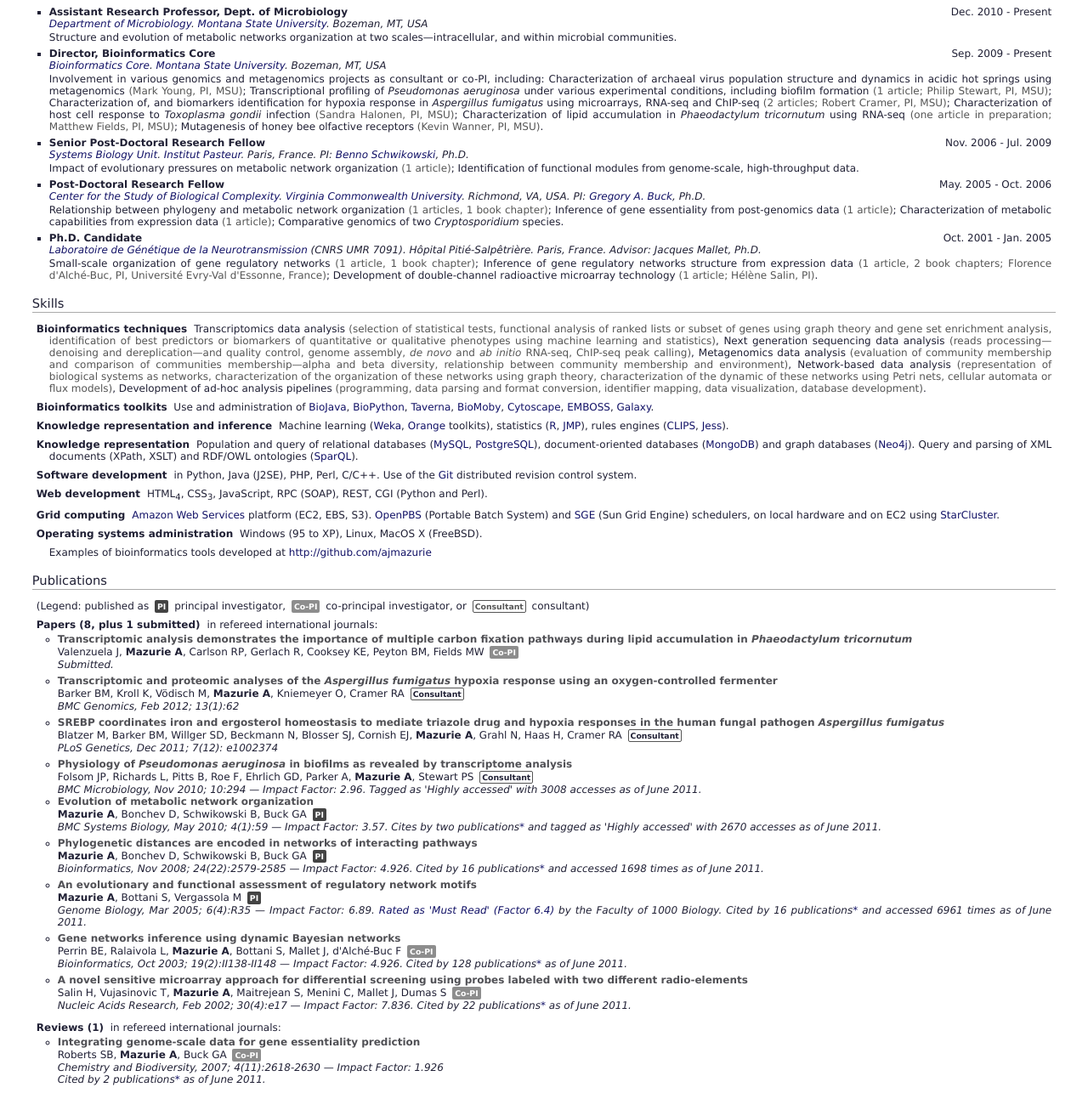
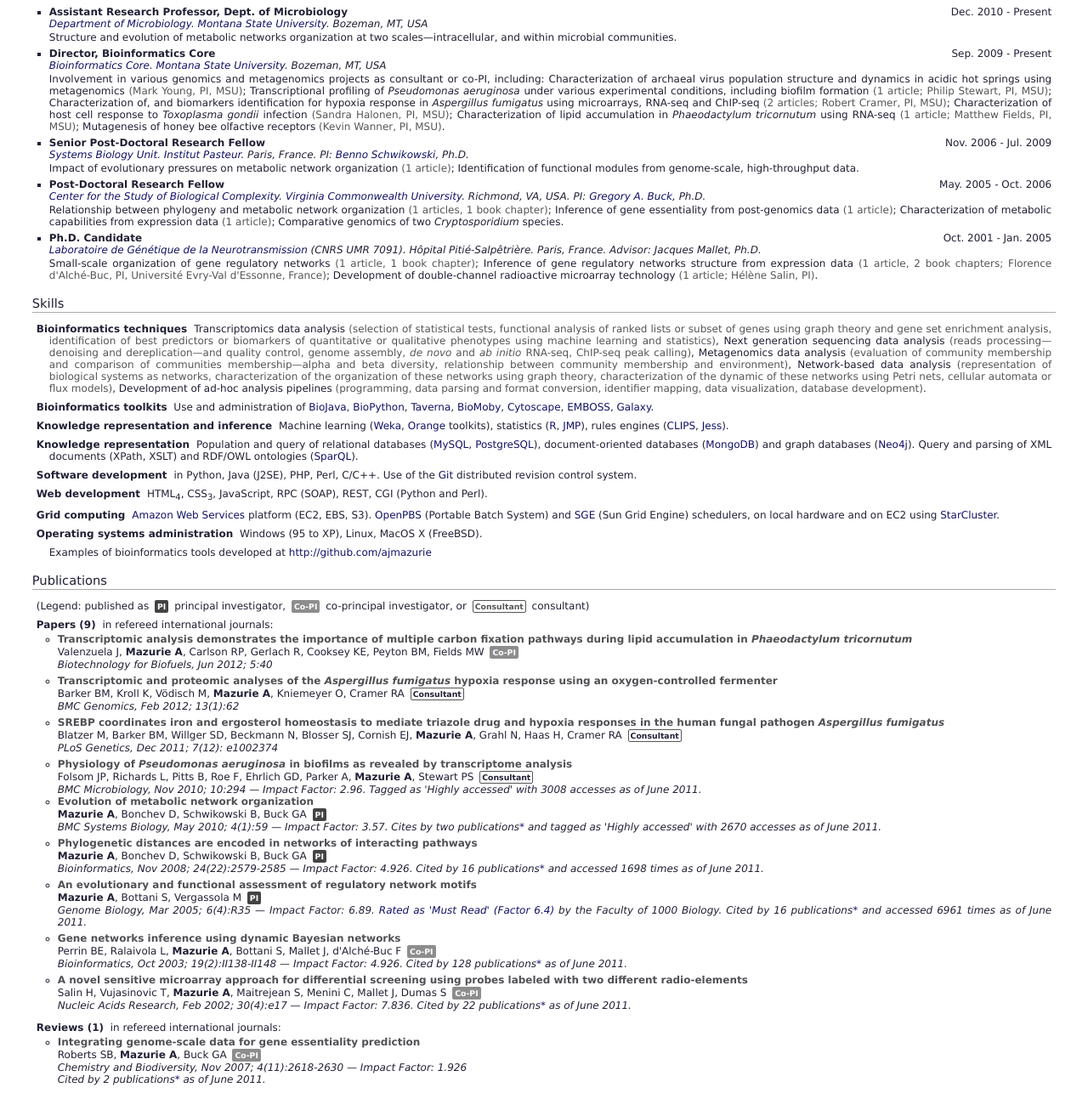
Before and after one commit to ajmazurie/ajmazurie.github.com, a plain HTML site: page cv/mazurie,curriculum_vitae.html in a window 1280 px wide. Shown: the part 300-1586 px from the top of the page at 85% size. Drawn offline with Linux system fonts and the light colour scheme.

Commit message:
Updated the status of the Biotechnology for Biofuels paper; fixed an URL for another paper

```diff
--- a/cv/mazurie,curriculum_vitae.html
+++ b/cv/mazurie,curriculum_vitae.html
@@ -63,7 +63,7 @@
 				<div class='title'>Director, Bioinformatics Core</div>
 				<div class='sidenote'>Sep. 2009 - Present</div>
 				<div class='subtitle'><a href='http://cores.montana.edu/bioinformatics' target='_blank'>Bioinformatics Core</a>. <a href='http://www.montana.edu' target='_blank'>Montana State University</a>. Bozeman, MT, USA</div>
-				<div class='content'>Involvement in various genomics and metagenomics projects as consultant or co-PI, including: Characterization of archaeal virus population structure and dynamics in acidic hot springs using metagenomics <span>(Mark Young, PI, MSU)</span>; Transcriptional profiling of <i>Pseudomonas aeruginosa</i> under various experimental conditions, including biofilm formation <span>(1 article; Philip Stewart, PI, MSU)</span>; Characterization of, and biomarkers identification for hypoxia response in <i>Aspergillus fumigatus</i> using microarrays, RNA-seq and ChIP-seq <span>(2 articles; Robert Cramer, PI, MSU)</span>; Characterization of host cell response to <i>Toxoplasma gondii</i> infection <span>(Sandra Halonen, PI, MSU)</span>; Characterization of lipid accumulation in <i>Phaeodactylum tricornutum</i> using RNA-seq <span>(one article in preparation; Matthew Fields, PI, MSU)</span>; Mutagenesis of honey bee olfactive receptors <span>(Kevin Wanner, PI, MSU)</span>.</div>
+				<div class='content'>Involvement in various genomics and metagenomics projects as consultant or co-PI, including: Characterization of archaeal virus population structure and dynamics in acidic hot springs using metagenomics <span>(Mark Young, PI, MSU)</span>; Transcriptional profiling of <i>Pseudomonas aeruginosa</i> under various experimental conditions, including biofilm formation <span>(1 article; Philip Stewart, PI, MSU)</span>; Characterization of, and biomarkers identification for hypoxia response in <i>Aspergillus fumigatus</i> using microarrays, RNA-seq and ChIP-seq <span>(2 articles; Robert Cramer, PI, MSU)</span>; Characterization of host cell response to <i>Toxoplasma gondii</i> infection <span>(Sandra Halonen, PI, MSU)</span>; Characterization of lipid accumulation in <i>Phaeodactylum tricornutum</i> using RNA-seq <span>(1 article; Matthew Fields, PI, MSU)</span>; Mutagenesis of honey bee olfactive receptors <span>(Kevin Wanner, PI, MSU)</span>.</div>
 			</li>
 			<li>
 				<div class='title'>Senior Post-Doctoral Research Fellow</div>
@@ -118,13 +118,13 @@
 
 		<p>(Legend: published as <span class='pi'></span> principal investigator, <span class='copi'></span> co-principal investigator, or <span class='consultant'></span> consultant)</p>
 
-		<p><b>Papers (8, plus 1 submitted)</b> in refereed international journals:</p>
+		<p><b>Papers (9)</b> in refereed international journals:</p>
 
 		<ul class='citations'>
 			<li>
-				<div class='title'>Transcriptomic analysis demonstrates the importance of multiple carbon fixation pathways during lipid accumulation in <i>Phaeodactylum tricornutum</i></div>
+				<div class='title'><a href='http://www.ncbi.nlm.nih.gov/pubmed/22672912' target='_blank'>Transcriptomic analysis demonstrates the importance of multiple carbon fixation pathways during lipid accumulation in <i>Phaeodactylum tricornutum</i></a></div>
 				<div class='authors'>Valenzuela J, <b>Mazurie A</b>, Carlson RP, Gerlach R, Cooksey KE, Peyton BM, Fields MW <span class='copi'></span></div>
-				<div class='reference'>Submitted.</div>
+				<div class='reference'>Biotechnology for Biofuels, Jun 2012; 5:40</div>
 			</li>
 			<li>
 				<div class='title'><a href='http://www.ncbi.nlm.nih.gov/pubmed/22309491' target='_blank'>Transcriptomic and proteomic analyses of the <i>Aspergillus fumigatus</i> hypoxia response using an oxygen-controlled fermenter</a></div>
@@ -137,7 +137,7 @@
 				<div class='reference'>PLoS Genetics, Dec 2011; 7(12): e1002374</div>
 			</li>
 			<li>
-				<div class='title'><a href='http://www.ncbi.nlm.nih.gov/pubmed/20459825' target='_blank'>Physiology of <i>Pseudomonas aeruginosa</i> in biofilms as revealed by transcriptome analysis</a></div>
+				<div class='title'><a href='http://www.ncbi.nlm.nih.gov/pubmed/21083928' target='_blank'>Physiology of <i>Pseudomonas aeruginosa</i> in biofilms as revealed by transcriptome analysis</a></div>
 				<div class='authors'>Folsom JP, Richards L, Pitts B, Roe F, Ehrlich GD, Parker A, <b>Mazurie A</b>, Stewart PS <span class='consultant'></span></div>
 				<div class='reference'>BMC Microbiology, Nov 2010; 10:294 &mdash; Impact Factor: 2.96. Tagged as 'Highly accessed' with 3008 accesses as of June 2011.</div>
 				<!--
@@ -199,7 +199,7 @@
 			<li>
 				<div class='title'><a href='http://www.ncbi.nlm.nih.gov/pubmed/18027375' target='_blank'>Integrating genome-scale data for gene essentiality prediction</a></div>
 				<div class='authors'>Roberts SB, <b>Mazurie A</b>, Buck GA <span class='copi'></span></div>
-				<div class='reference'>Chemistry and Biodiversity, 2007; 4(11):2618-2630 &mdash; Impact Factor: 1.926<br>Cited by 2 publications<a href='#citation_source'>*</a> as of June 2011.</div>
+				<div class='reference'>Chemistry and Biodiversity, Nov 2007; 4(11):2618-2630 &mdash; Impact Factor: 1.926<br>Cited by 2 publications<a href='#citation_source'>*</a> as of June 2011.</div>
 				<!--
 				Citations in Google Scholar: http://scholar.google.com/scholar?hl=en&lr=&cites=14391438443417991378&um=1&ie=UTF-8&sa=X&ei=fUpQTMzpFIqWsgPPooSxBw&ved=0CCAQzgIwAg
 				-->
```
Also changed, not shown: 1 other file.
